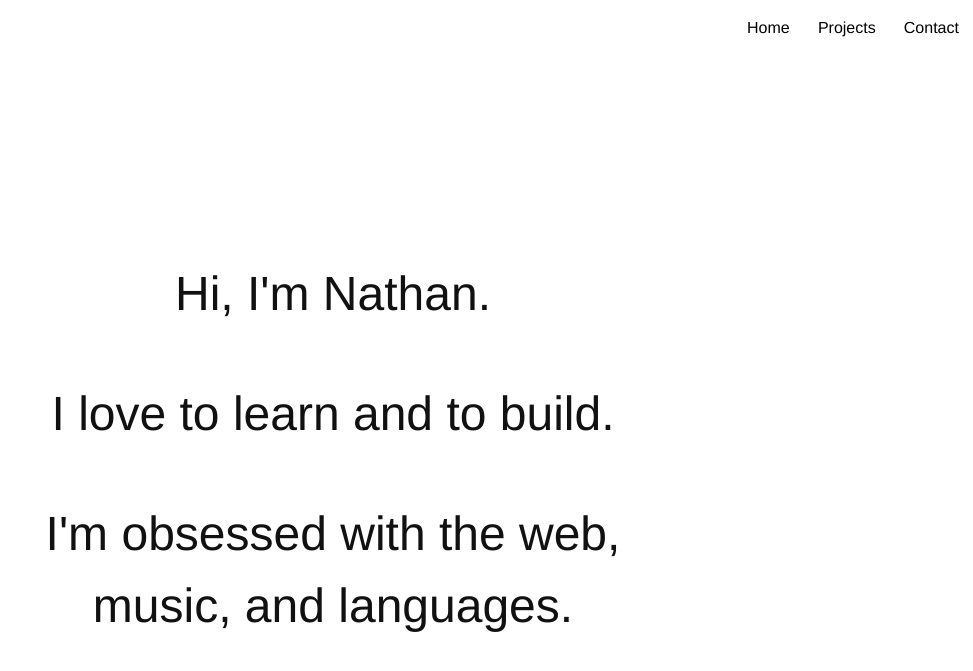
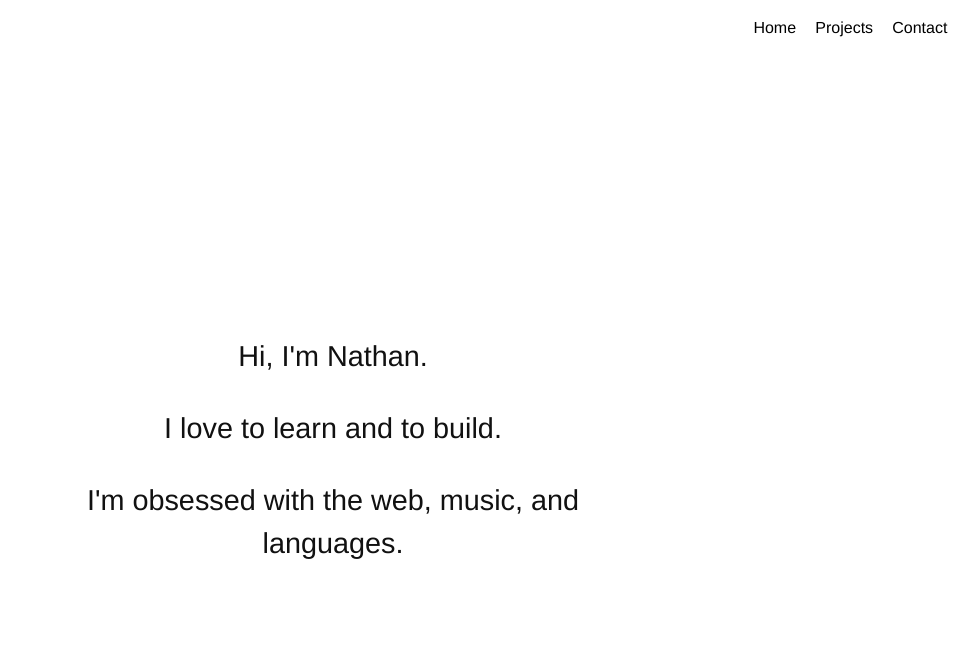
Before and after one commit to nwshane/nwshane.github.io, a Jekyll site: the page built from index.html, in a window 1280 px wide and 900 px high. Shown: the top 671 px of the window, without its empty margins (307-1280 px from the left). Built offline with Jekyll 4.4.1, drawn with Linux system fonts in a browser that asks for light colours.

Commit message:
Improvements to header and intro style.

```diff
--- a/_sass/components/_header.scss
+++ b/_sass/components/_header.scss
@@ -9,13 +9,13 @@
     .header-nav-list {
       display: flex;
       flex-direction: row;
-      justify-content: space-around;
-      width: 15rem;
-      float: right;
+      justify-content: flex-end;
+      padding: 0 1rem;
     }
 
       .header-nav-list-item {
         list-style-type: none;
+        margin: 0 0.6rem;
       }
 
         .header-nav-list-item-link {
--- a/_sass/components/_intro.scss
+++ b/_sass/components/_intro.scss
@@ -13,5 +13,5 @@
 
     .intro-text-line {
       text-align: center;
-      font-size: 3rem;
+      font-size: 1.8rem;
     }
```
